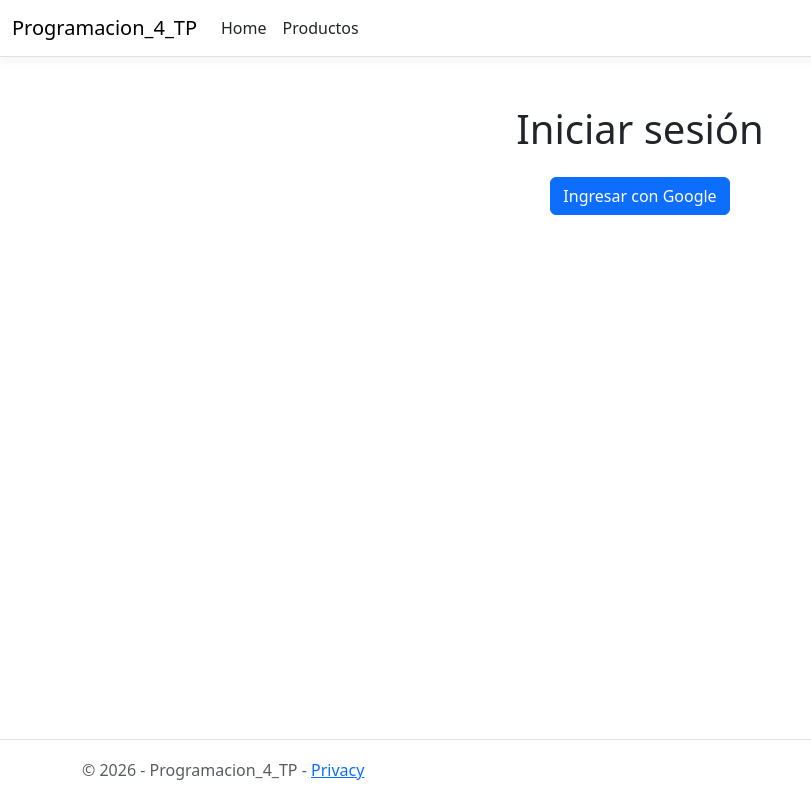
After one commit to nehuen2058/Trabajo-Practico-Programacion-4, an ASP.NET Core app: template Programacion 4 TP/Programacion 4 TP/Views/Login/Index.cshtml in a window 1280 px wide. The commit adds this page. Shown: the whole page, without its empty margins (0-811 px from the left). Run offline with ASP.NET Core 8, Linux system fonts and the light colour scheme; the template is opened without the code that fills it, so the values that code supplies are empty; style sheets or scripts are compiled from the project's sources.

Commit message:
agrego la  autenticacion de google

```diff
--- a/Programacion 4 TP/Programacion 4 TP/Views/Home/Index.cshtml
+++ b/Programacion 4 TP/Programacion 4 TP/Views/Home/Index.cshtml
@@ -3,6 +3,5 @@
 }
 
 <div class="text-center">
-    <h1 class="display-4">Welcome</h1>
-    <p>Learn about <a href="https://learn.microsoft.com/aspnet/core">building Web apps with ASP.NET Core</a>.</p>
+    <h1 class="display-4">Bienvenido</h1>
 </div>
--- a/Programacion 4 TP/Programacion 4 TP/Views/Home/Privacy.cshtml
+++ /dev/null
@@ -1,6 +0,0 @@
-@{
-    ViewData["Title"] = "Privacy Policy";
-}
-<h1>@ViewData["Title"]</h1>
-
-<p>Use this page to detail your site's privacy policy.</p>
--- /dev/null
+++ b/Programacion 4 TP/Programacion 4 TP/Views/Login/Index.cshtml
@@ -0,0 +1,10 @@
+@{
+    ViewData["Title"] = "Login";
+}
+
+<div class="text-center mt-5">
+    <h1>Iniciar sesión</h1>
+    <a asp-controller="Login" asp-action="Login" class="btn btn-primary mt-3">
+        Ingresar con Google
+    </a>
+</div>
--- a/Programacion 4 TP/Programacion 4 TP/Views/Shared/_Layout.cshtml
+++ b/Programacion 4 TP/Programacion 4 TP/Views/Shared/_Layout.cshtml
@@ -21,12 +21,11 @@
                 <div class="navbar-collapse collapse d-sm-inline-flex justify-content-between">
                     <ul class="navbar-nav flex-grow-1">
                         <li class="nav-item">
-                            <a class="nav-link text-dark" asp-area="" asp-controller="Home" asp-action="Index">Home</a>
+                            <a class="nav-link text-dark" asp-area="" asp-controller="Inicio" asp-action="Index">Home</a>
                         </li>
                         <li class="nav-item">
-                            <a class="nav-link text-dark" asp-area="" asp-controller="Home" asp-action="Privacy">Privacy</a>
+                            <a class="nav-link text-dark" asp-controller="Productos" asp-action="Index">Productos</a>
                         </li>
-                    </ul>
                 </div>
             </div>
         </nav>
```
Also changed, not shown: Programacion 4 TP/Programacion 4 TP/Controllers/LoginController.cs (added, +41 -0 lines), Programacion 4 TP/Programacion 4 TP/Program.cs (+24 -0 lines), Programacion 4 TP/Programacion 4 TP/appsettings.json (+10 -1 lines), Programacion 4 TP/Programacion 4 TP/Programacion 4 TP.csproj (deleted), Programacion 4 TP/Programacion 4 TP/compras.web.csproj (added), 1 other file.
